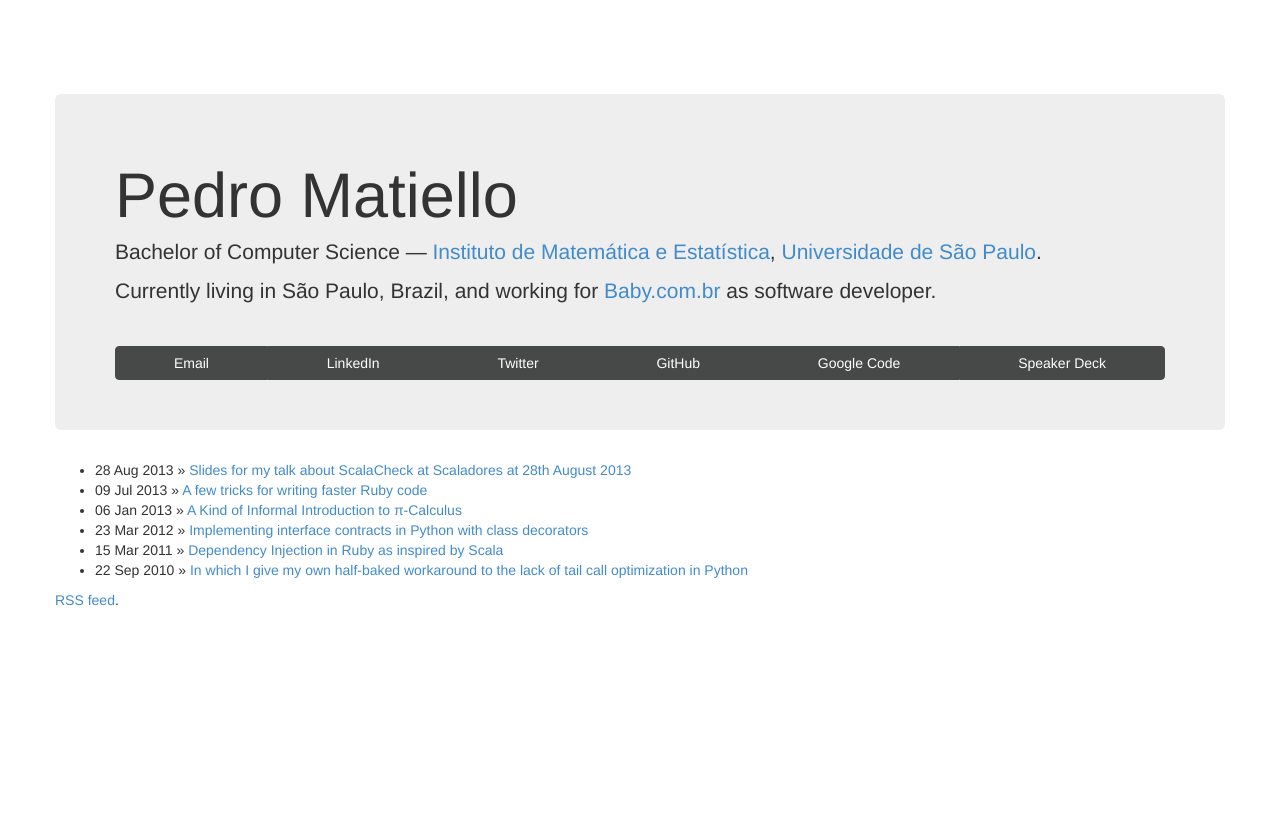
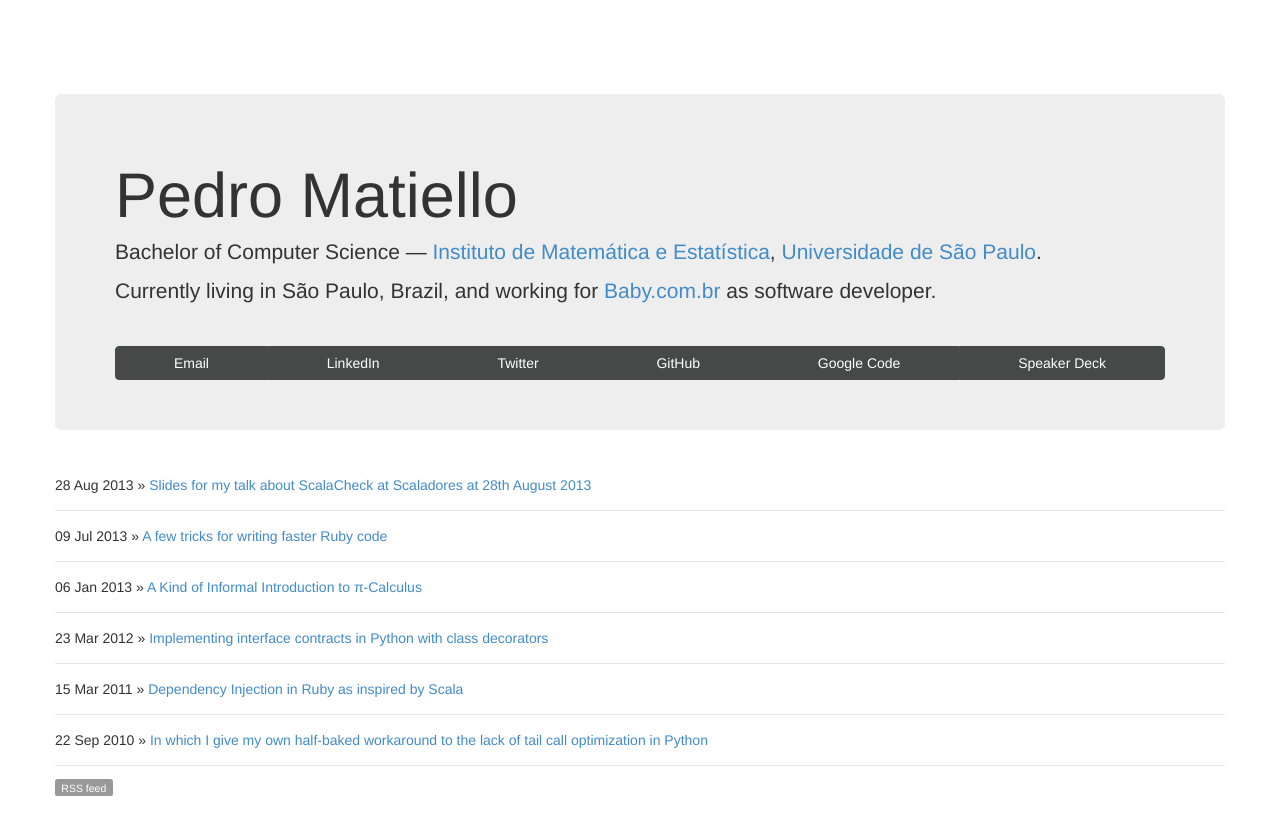
Before and after one commit to pmatiello/pmatiello.github.io, a Jekyll site: the page built from index.html, in a window 1280 px wide. Shown: the top 835 px of the page. Built offline with Jekyll 4.4.1, drawn with Linux system fonts in a browser that asks for light colours; Markdown is read by kramdown in place of the engine named in the settings.

Commit message:
Improved layout.

```diff
--- a/css/custom.css
+++ b/css/custom.css
@@ -1,10 +1,13 @@
+body {
+	padding-bottom: 50px;
+}
+
 .info-block {
 	margin-top: 8%;
 }
 
 .post-container {
 	width: 70%;
-	padding-bottom: 50px;
 }
 
 .header {
@@ -20,3 +23,13 @@ a.text-muted {
 a.text-muted:hover {
 	color: #999999;
 }
+
+.blog-index li {
+    list-style-type: none;
+	line-height: 50px;
+	border-bottom: 1px solid #e5e5e5;
+}
+
+.blog-index ul {
+	padding: 0px;
+}
--- a/index.html
+++ b/index.html
@@ -22,7 +22,7 @@ title: Pedro Matiello
     </div>
   </div>
 
-  <div id="blog-index">
+  <div class="blog-index">
     <ul class="posts">
     {% for post in site.posts %}
       <li><span>{{ post.date | date_to_string }}</span> &raquo; <a href="{{ post.url }}">{{ post.title }}</a></li>
@@ -30,5 +30,5 @@ title: Pedro Matiello
     </ul>
   </div>
 
-  <a href="/rss.xml">RSS feed</a>.
+  <a href="/rss.xml" class="text-muted"><span class="label label-default">RSS feed</span></a>
 </div>
```
